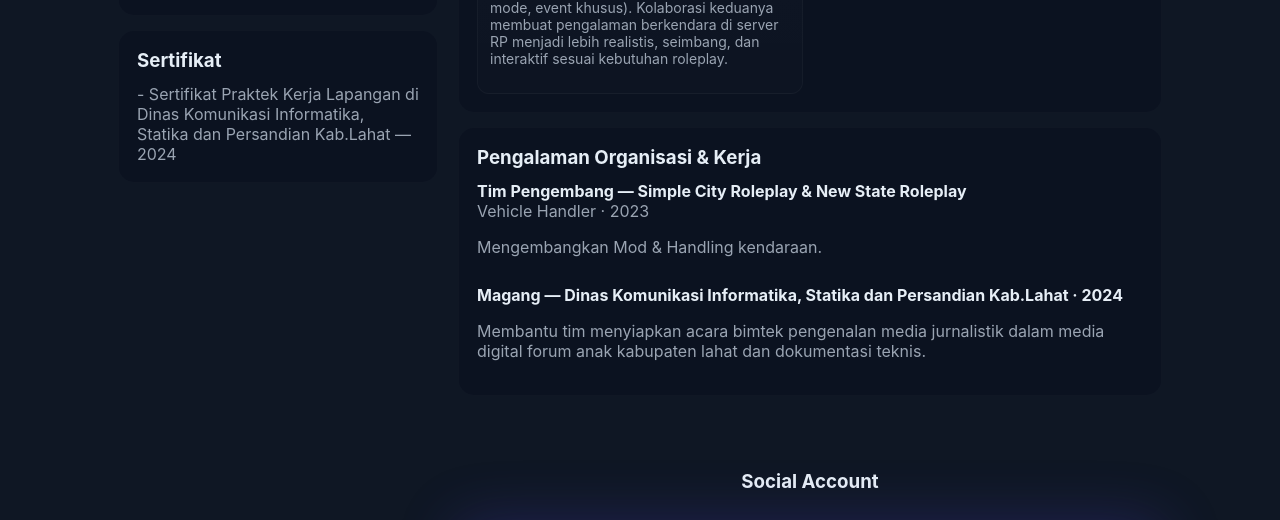
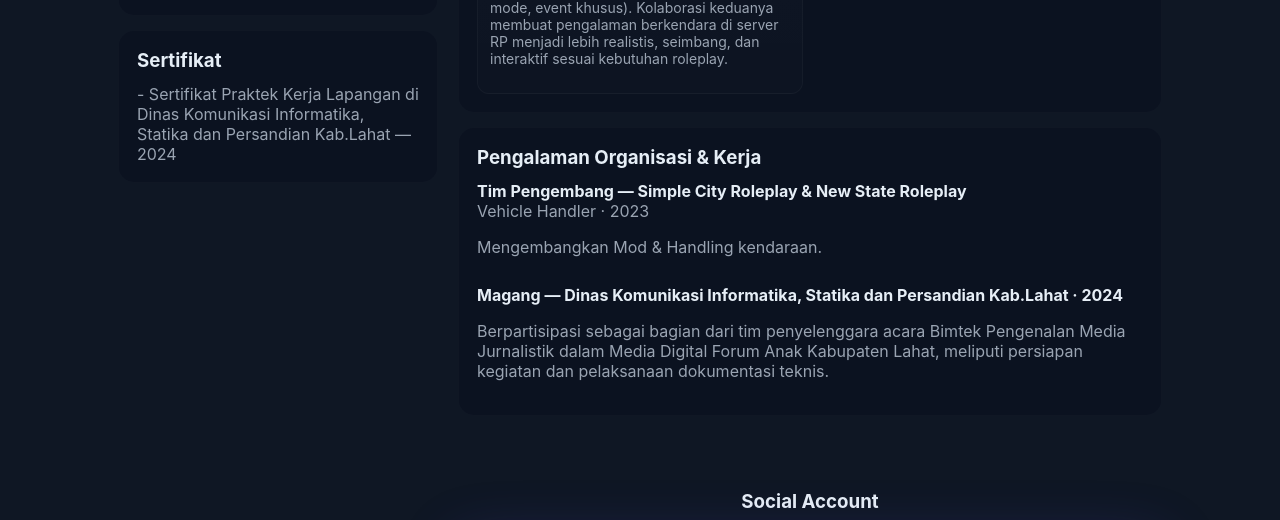
Before and after one commit to D4NNI1210/cyrox012, a plain HTML site: page index.html in a window 1280 px wide. Shown: the part 834-1354 px from the top of the page. Drawn offline with nearby package versions, Linux system fonts and the light colour scheme.

Commit message:
Update index.html

```diff
--- a/index.html
+++ b/index.html
@@ -115,7 +115,7 @@
 
             <div>
               <strong>Magang — Dinas Komunikasi Informatika, Statika dan Persandian Kab.Lahat · 2024</strong>
-              <p class="muted">Membantu tim menyiapkan acara bimtek pengenalan media jurnalistik dalam media digital forum anak kabupaten lahat dan dokumentasi teknis.</p>
+              <p class="muted">Berpartisipasi sebagai bagian dari tim penyelenggara acara Bimtek Pengenalan Media Jurnalistik dalam Media Digital Forum Anak Kabupaten Lahat, meliputi persiapan kegiatan dan pelaksanaan dokumentasi teknis.</p>
             </div>
           </div>
         </div>
```
